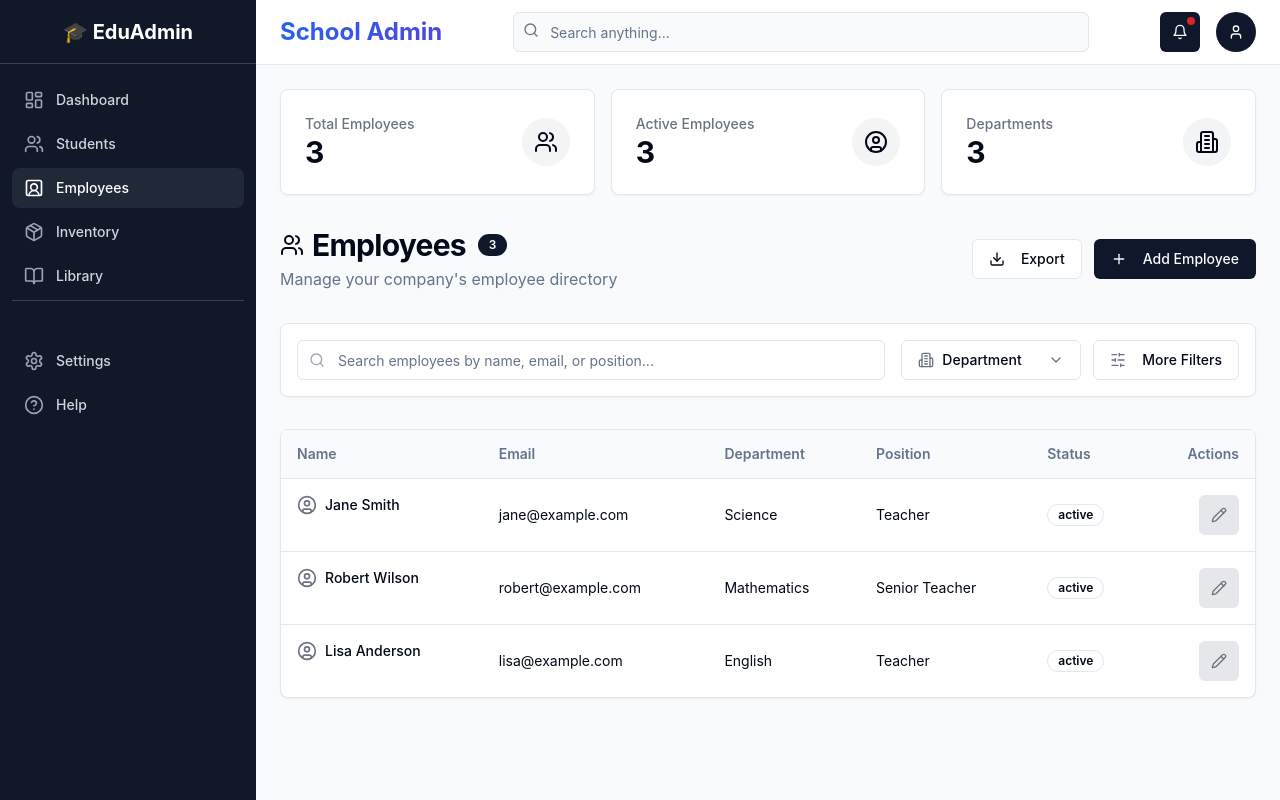
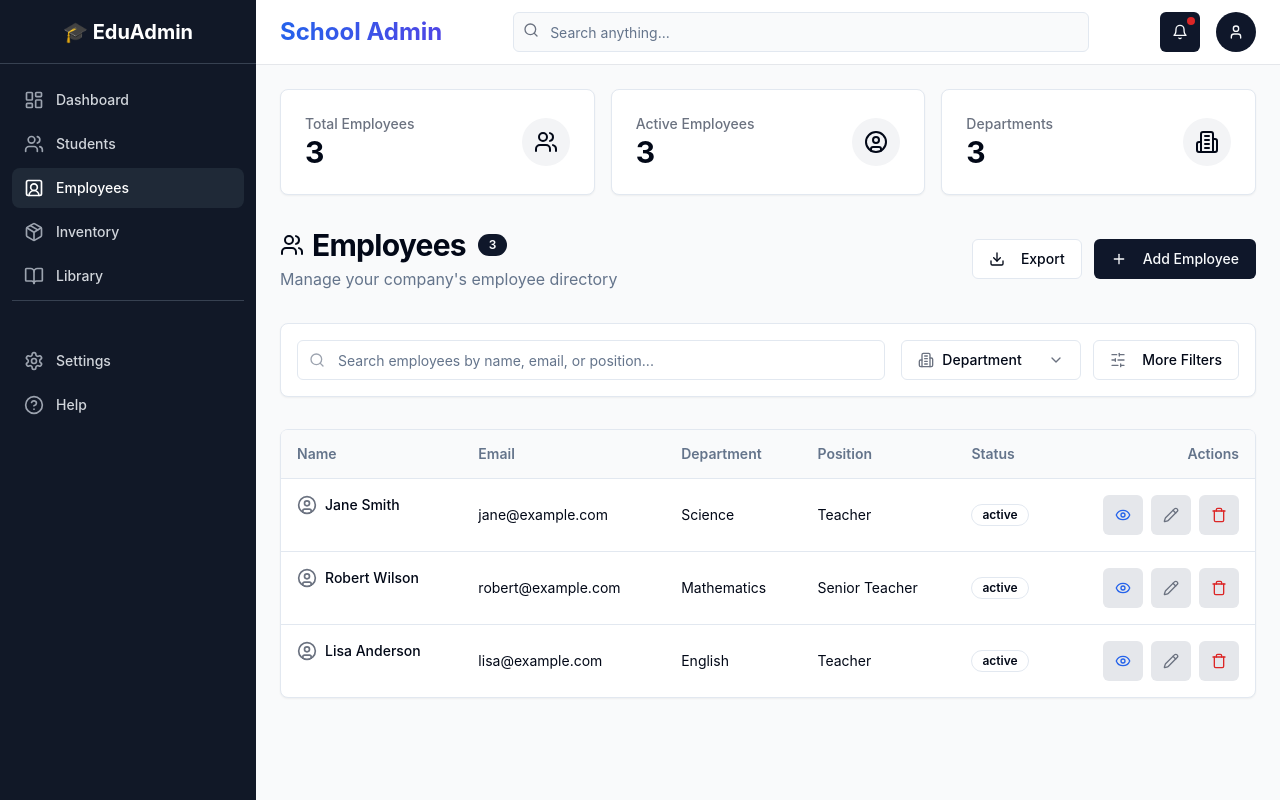
Before and after one commit to Navin-2001/Modular-Dashboard-UI-Template, a React (Vite) app: page /employees in a window 1280 px wide. Built offline with nearby package versions, Linux system fonts and the light colour scheme.

Commit message:
Update the Employee table
add to the edit delete view button

```diff
--- a/src/pages/employees.jsx
+++ b/src/pages/employees.jsx
@@ -23,6 +23,8 @@ import {
   Users,
   Download,
   Pencil,
+  Trash,
+  Eye,
 } from "lucide-react";
 import { mockEmployees } from "@/lib/mock-data";
 import { EmployeeFormDialog } from "@/components/employee-form-dialog";
@@ -47,6 +49,20 @@ export function Employees() {
     } else {
       // Add new employee
       setEmployees([...employees, employeeData]);
+    }
+  };
+
+  // Handle deleting an employee
+  const handleDeleteEmployee = (employeeId) => {
+    setEmployees(employees.filter((emp) => emp.id !== employeeId));
+  };
+
+  // Handle viewing an employee
+  const handleViewEmployee = (employeeId) => {
+    const employee = employees.find((emp) => emp.id === employeeId);
+    if (employee) {
+      console.log("Viewing employee:", employee);
+      // You can open a modal or navigate to a detailed view here
     }
   };
 
@@ -222,9 +238,37 @@ export function Employees() {
                     </Badge>
                   </TableCell>
                   <TableCell className="text-right">
-                    <Button variant="ghost" size="icon">
-                      <Pencil className="h-4 w-4 text-gray-500" />
-                    </Button>
+                    <div className="flex justify-end space-x-2">
+                      {/* View Button */}
+                      <Button
+                        variant="ghost"
+                        size="icon"
+                        onClick={() => handleViewEmployee(employee.id)}
+                      >
+                        <Eye className="h-4 w-4 text-blue-600" />
+                      </Button>
+
+                      {/* Edit Button */}
+                      <EmployeeFormDialog
+                        employee={employee}
+                        onSaveEmployee={handleSaveEmployee}
+                        departments={departments}
+                        triggerButton={
+                          <Button variant="ghost" size="icon">
+                            <Pencil className="h-4 w-4 text-gray-500" />
+                          </Button>
+                        }
+                      />
+
+                      {/* Delete Button */}
+                      <Button
+                        variant="ghost"
+                        size="icon"
+                        onClick={() => handleDeleteEmployee(employee.id)}
+                      >
+                        <Trash className="h-4 w-4 text-red-600" />
+                      </Button>
+                    </div>
                   </TableCell>
                 </TableRow>
               ))}
```
